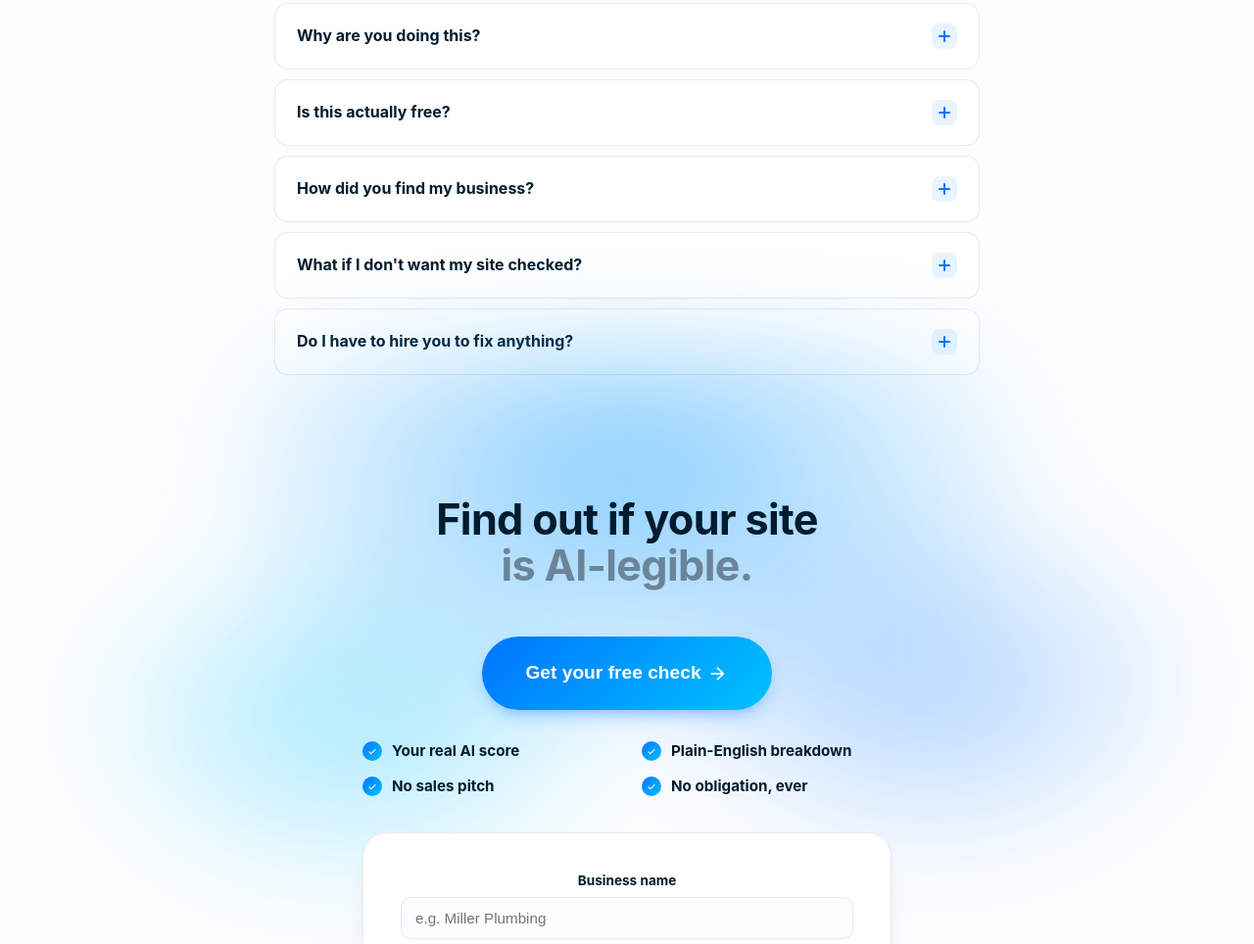
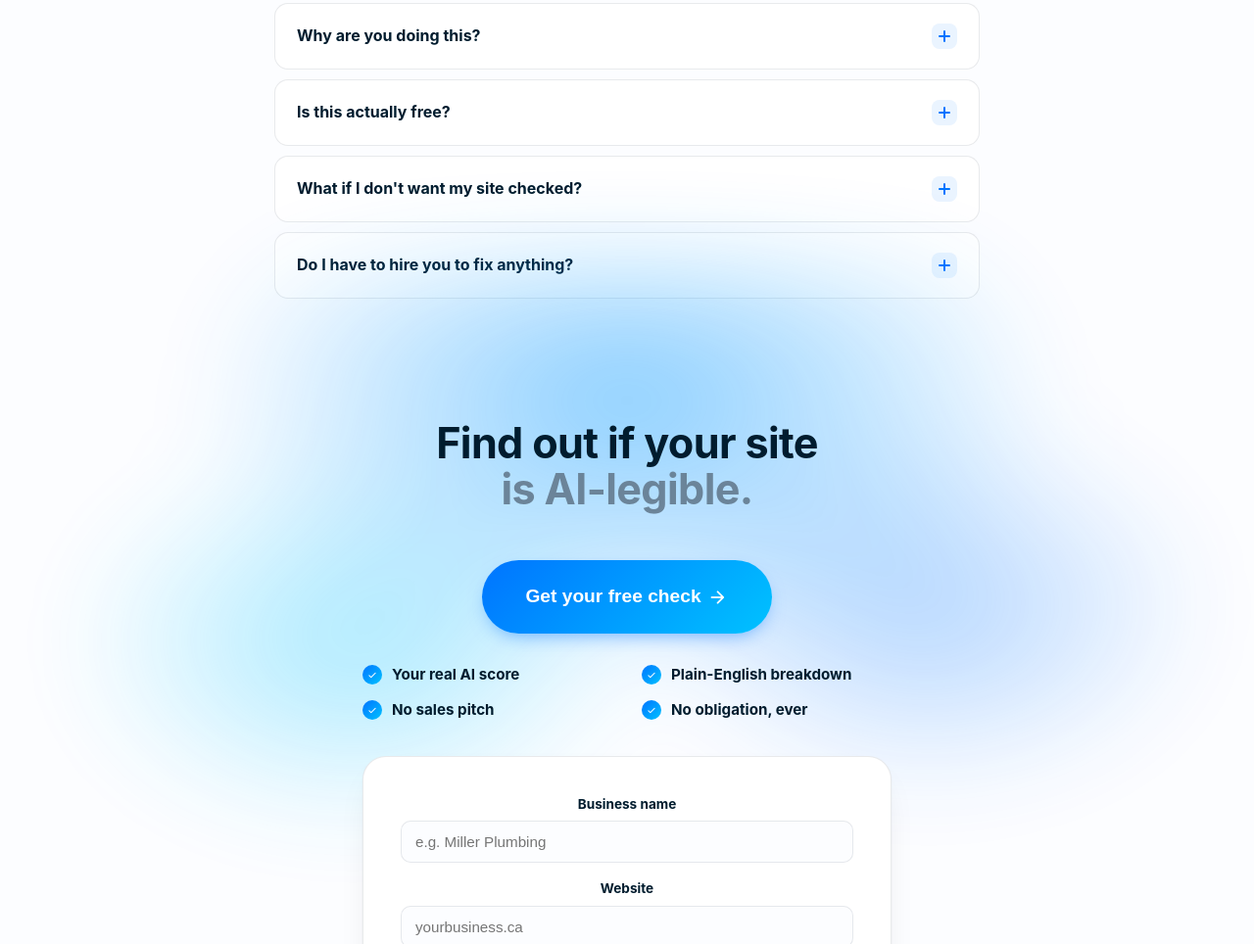
Before and after one commit to yi-lai-design/ai-ready-vancouver, a plain HTML site: page index.html in a window 1280 px wide. Shown: the part 4871-5835 px from the top of the page at 98% size. Drawn offline with nearby package versions, Linux system fonts and the light colour scheme; a web font is replaced by a local one.

Commit message:
Remove FAQ item not relevant to organic visitors

```diff
--- a/index.html
+++ b/index.html
@@ -587,10 +587,6 @@
         <div class="a">Yes, no card, no catch. This project is brand new, so right now every check is free while I'm still getting it off the ground. That might not last forever, but it will for you.</div>
       </details>
       <details class="faq-item">
-        <summary>How did you find my business?<span class="plus"></span></summary>
-        <div class="a">Through Google Maps, filtered for real Vancouver businesses with 4.5 stars and up.</div>
-      </details>
-      <details class="faq-item">
         <summary>What if I don't want my site checked?<span class="plus"></span></summary>
         <div class="a">Just say so and I'll delete anything on file. It doesn't change your site either way.</div>
       </details>
```
